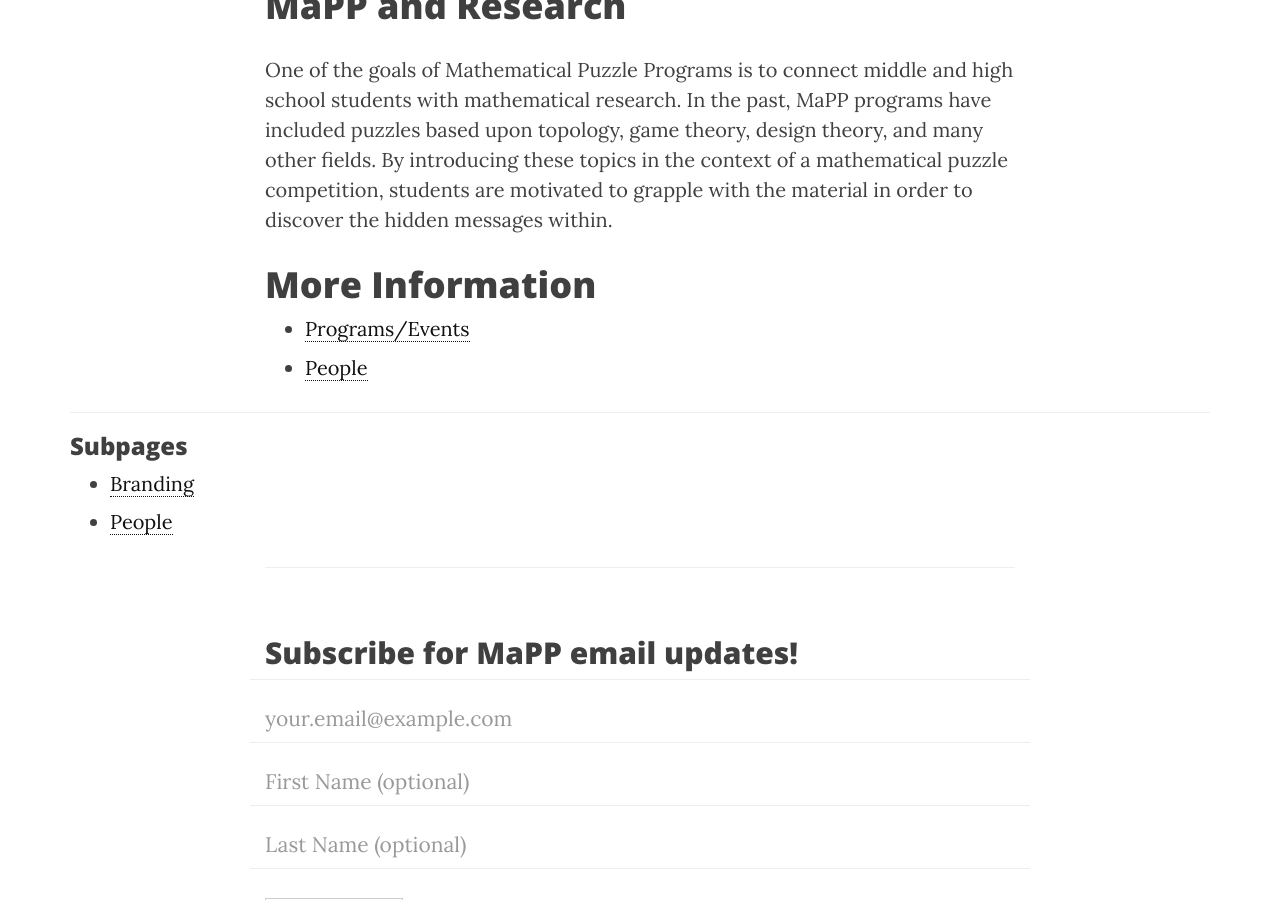
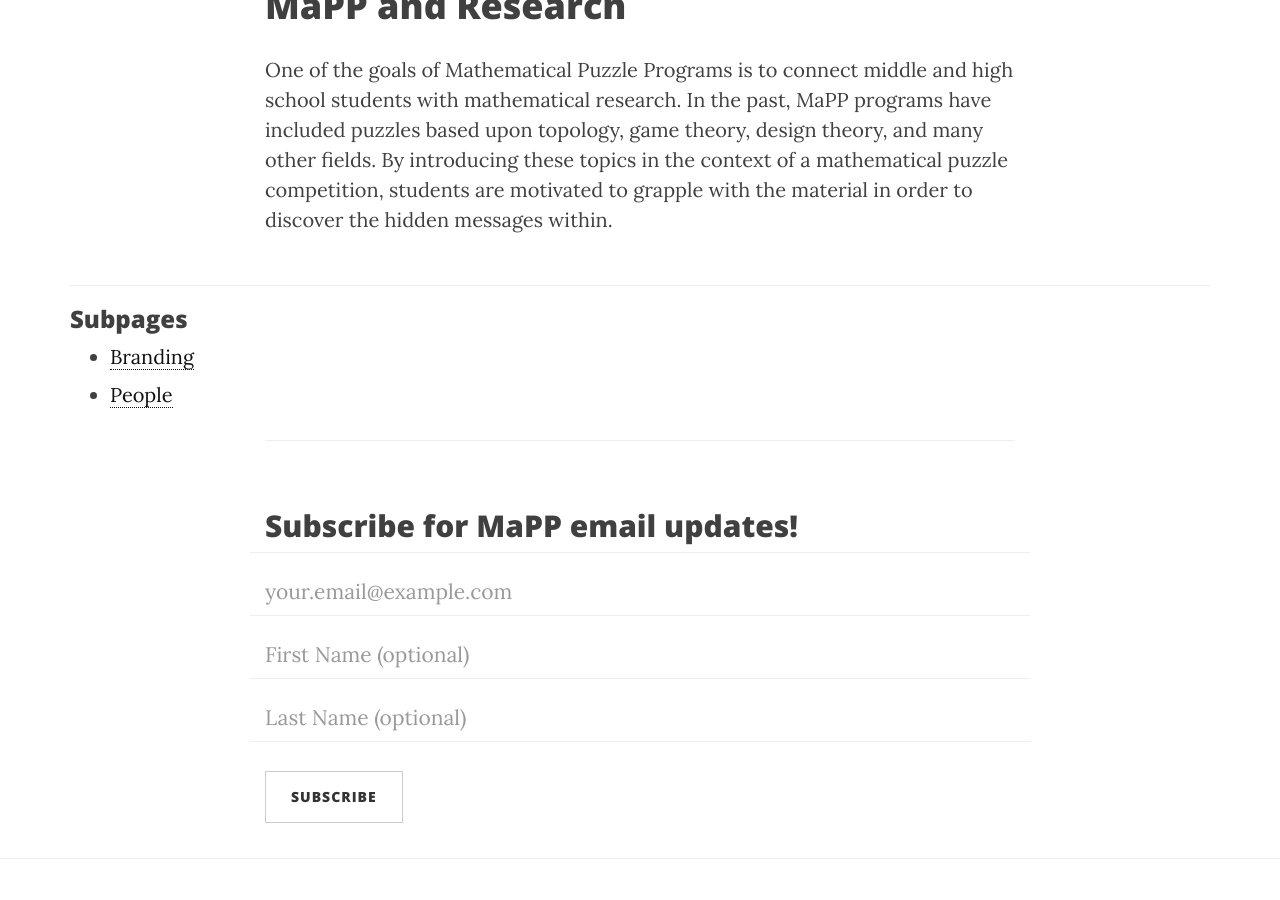
Before and after one commit to MaPPmath/mappmath.github.io, a Jekyll site: the page built from pages/0_about.md, in a window 1280 px wide and 900 px high, scrolled down 2507 px. Built offline with Jekyll 4.4.1, drawn with Linux system fonts in a browser that asks for light colours; nearby versions of some CDN libraries.

Commit message:
remove unneeded links to subpages on about page

```diff
--- a/pages/0_about.md
+++ b/pages/0_about.md
@@ -71,8 +71,3 @@
 many other fields. By introducing these topics in the context of a mathematical
 puzzle competition, students are motivated to grapple with the material
 in order to discover the hidden messages within.
-
-# More Information
-
-* [Programs/Events](/programs/)
-* [People](/about/people/)
```
